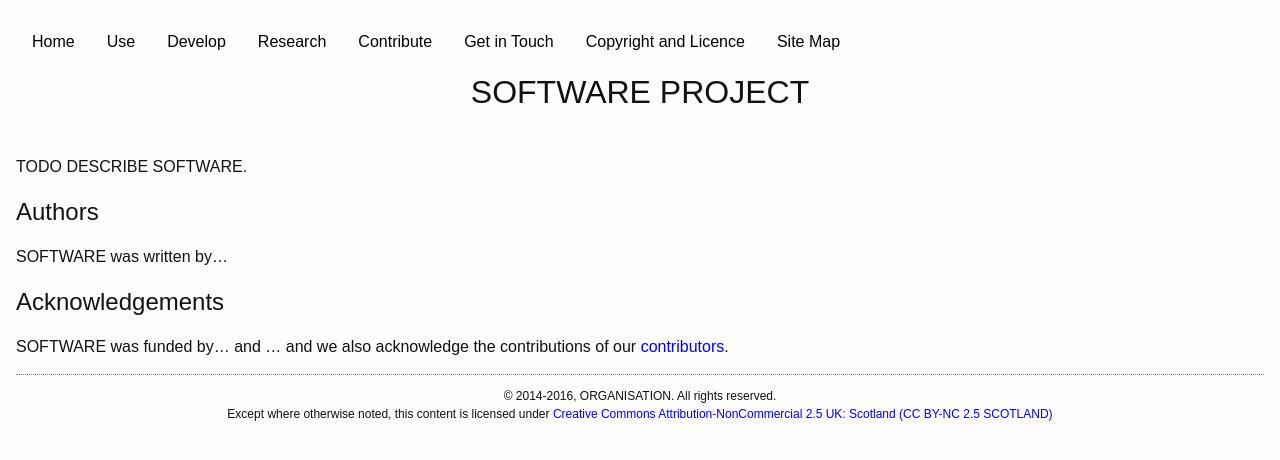
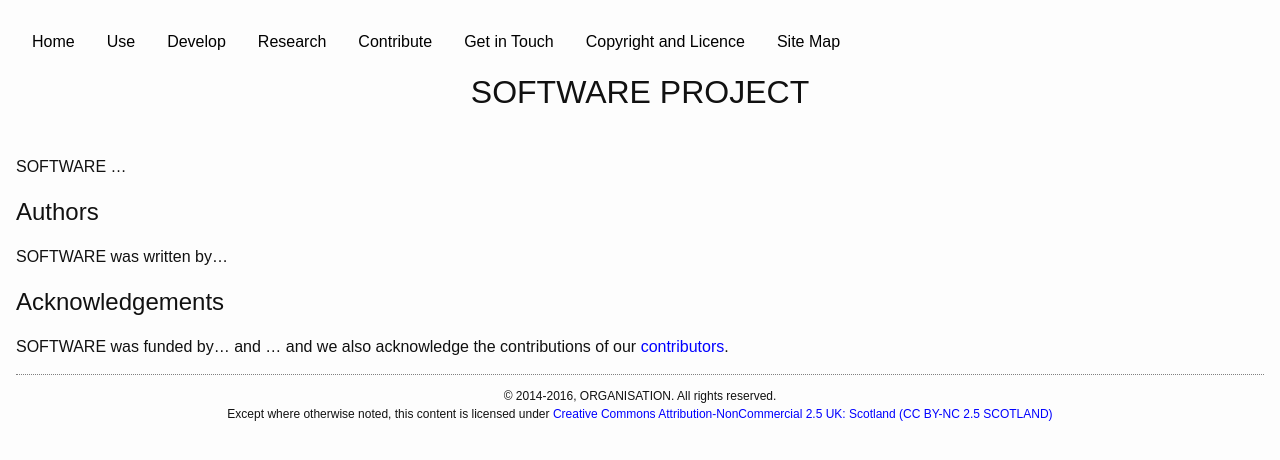
Before and after one commit to sdmitrovic/ISARA-website, a Jekyll site: the page built from index.md, in a window 1280 px wide. Shown: the top 460 px of the page. Built offline with Jekyll 4.4.1, drawn with Linux system fonts in a browser that asks for light colours.

Commit message:
Minor tweaks

```diff
--- a/index.md
+++ b/index.md
@@ -5,7 +5,7 @@ title: SOFTWARE PROJECT
 home: true
 ---
 
-TODO DESCRIBE {{ site.software_name }}.
+{{ site.software_name }}  ...
 
 ## Authors
 
```
Also changed, not shown: README.md.
